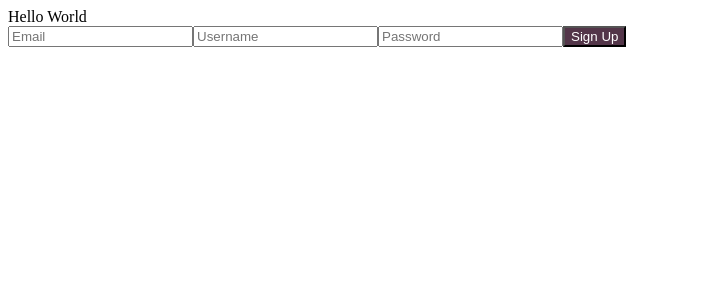
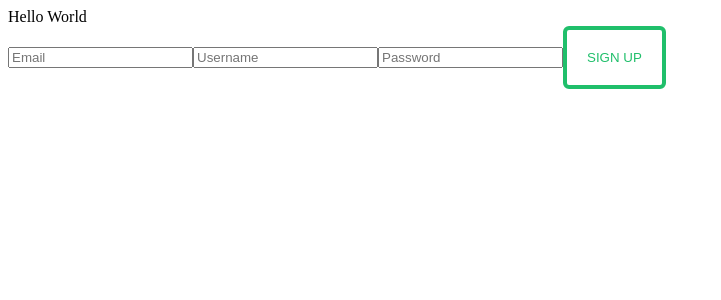
Before and after one commit to tylerdrewwork/Surveasy, a React (Create React App) app in the folder client/: page /signup in a window 1280 px wide. Shown: the top 300 px of the page, without its empty margins (0-721 px from the left). Built offline with nearby package versions, Linux system fonts and the light colour scheme; the HTML template or start-up script is replaced by a standard one.

Commit message:
Adding in button style 1

```diff
--- a/client/src/components/Button/button.css
+++ b/client/src/components/Button/button.css
@@ -1,4 +1,17 @@
-.btn{
-    background-color : #533549;
-    color : white;
-}
+.example_d {
+    color: #20bf6b !important;
+    text-transform: uppercase;
+    background: #ffffff;
+    padding: 20px;
+    border: 4px solid #20bf6b !important;
+    border-radius: 6px;
+    display: inline-block;
+    transition: all 0.3s ease 0s;
+    }
+
+    .example_d:hover {
+        color: #494949 !important;
+        border-radius: 50px;
+        border-color: #494949 !important;
+        transition: all 0.3s ease 0s;
+        }
--- a/client/src/components/Button/button.js
+++ b/client/src/components/Button/button.js
@@ -3,7 +3,7 @@ import "./button.css";
 
 function Button(props){
     return(
-        <button className = "btn" {...props}>
+        <button className = "example_d" {...props}>
             {props.name}
         </button>
     )
```
